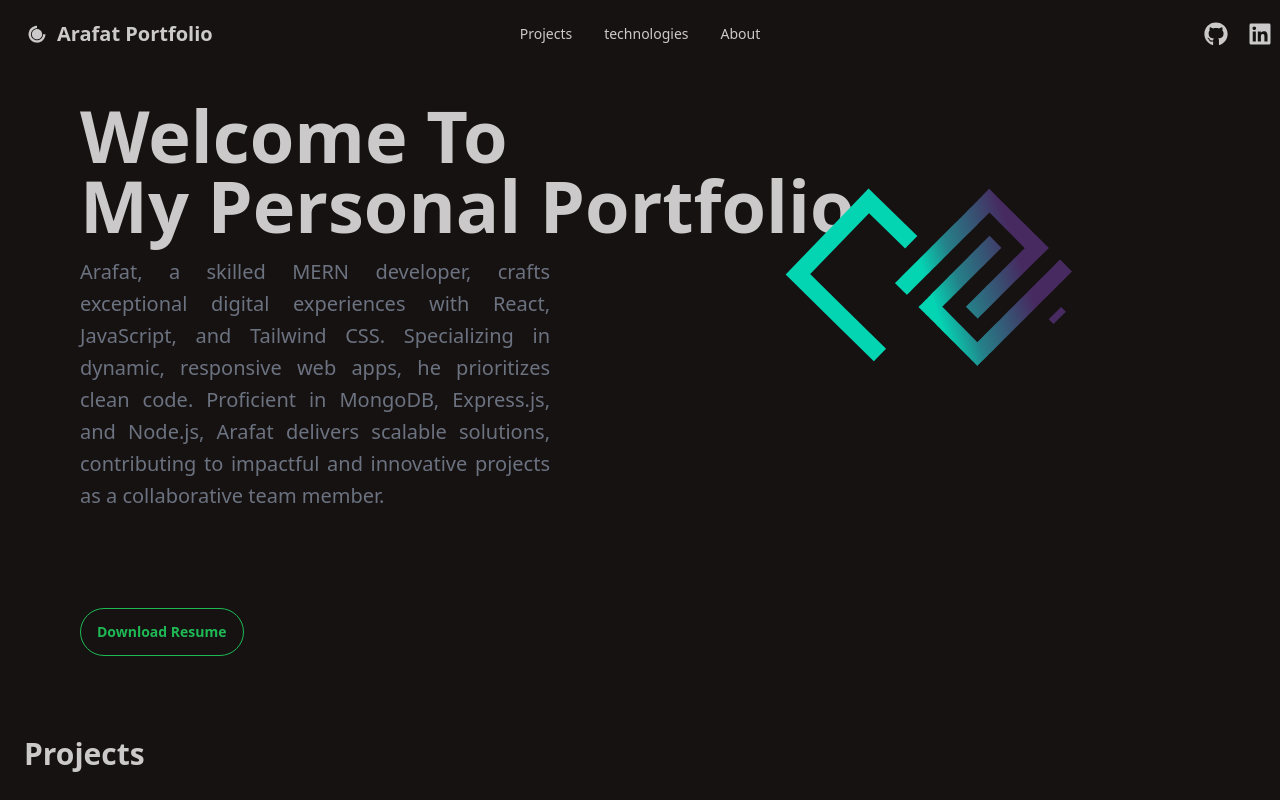
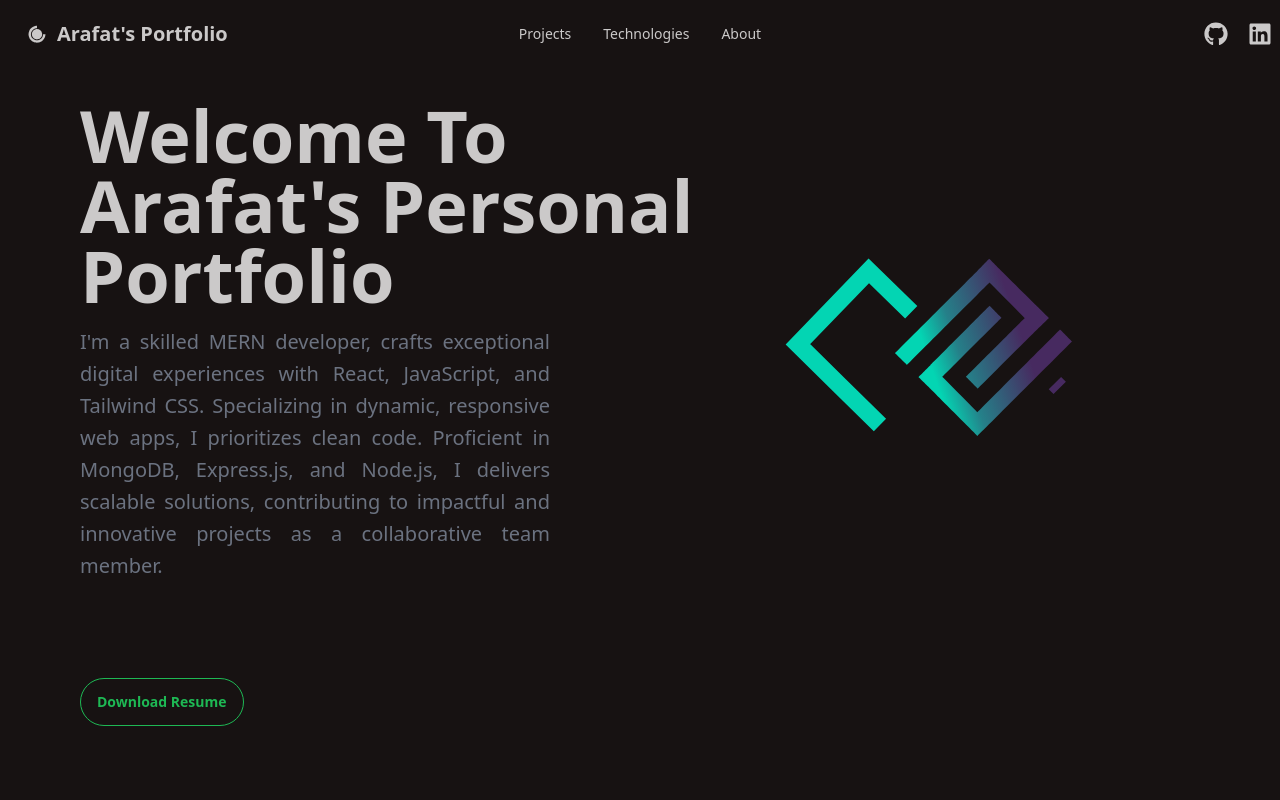
Before and after one commit to arafatah/arafat-portfolio-client, a React (Vite) app: page / in a window 1280 px wide. Shown: the top 800 px of the page. Built offline with nearby package versions, Linux system fonts and the light colour scheme.

Commit message:
react-scroll added, and last commit

```diff
--- a/index.html
+++ b/index.html
@@ -2,9 +2,9 @@
 <html lang="en " data-theme="forest">
   <head>
     <meta charset="UTF-8" />
-    <link rel="icon" type="image/svg+xml" href="/vite.svg" />
+    <link rel="icon" type="image" href="https://i.ibb.co/bsrQTjM/letter-9210865.png" />
     <meta name="viewport" content="width=device-width, initial-scale=1.0" />
-    <title>Vite + React</title>
+    <title>ARAFAT | Home</title>
   </head>
   <body>
     <div id="root"></div>
--- a/package.json
+++ b/package.json
@@ -17,6 +17,7 @@
     "react-dom": "^18.2.0",
     "react-icons": "^4.12.0",
     "react-router-dom": "^6.20.1",
+    "react-scroll": "^1.9.0",
     "sort-by": "^1.2.0"
   },
   "devDependencies": {
--- a/src/Components/AboutMe/AboutMe.jsx
+++ b/src/Components/AboutMe/AboutMe.jsx
@@ -1,6 +1,6 @@
 const AboutMe = () => {
     return (
-      <div className="max-w-screen-xl mx-auto p-6 mt-10">
+      <div id="about" className="max-w-screen-xl mx-auto p-6 mt-10">
         <div className="mb-8">
           <h2 className="text-3xl font-bold mb-4">About Me</h2>
           <p className="text-lg text-gray-600 mb-4">
--- a/src/Components/Hero/Hero.jsx
+++ b/src/Components/Hero/Hero.jsx
@@ -7,15 +7,15 @@ const Hero = () => {
       <Container>
         <div className="font-semibold text-6xl md:text-7xl sm:text-2xl leading-[72px] md:leading-[70px] sm:leading-[40px] max-w-full md:max-w-4xl bg-[linear-gradient(121.57deg, #FFFFFF 18.77%, rgba(255, 255, 255, 0.66) 60.15%)] bg-clip-text mb-16 md:mb-4 md:mt-8 sm:mb-8">
           Welcome To <br />
-          My Personal Portfolio
+          Arafat's Personal Portfolio
         </div>
         <div className="flex">
           <div className="">
             <p className="max-w-4xl text-base text-justify lg:text-lg xl:text-xl leading-6 lg:leading-8 xl:leading-8 font-light pb-3.6rem lg:pb-24 sm:pb-16 text-gray-500">
-              Arafat, a skilled MERN developer, crafts exceptional digital
+              I'm a skilled MERN developer, crafts exceptional digital
               experiences with React, JavaScript, and Tailwind CSS. Specializing
-              in dynamic, responsive web apps, he prioritizes clean code.
-              Proficient in MongoDB, Express.js, and Node.js, Arafat delivers
+              in dynamic, responsive web apps, I prioritizes clean code.
+              Proficient in MongoDB, Express.js, and Node.js, I delivers
               scalable solutions, contributing to impactful and innovative
               projects as a collaborative team member.
             </p>
--- a/src/Components/Navbar/Navbar.jsx
+++ b/src/Components/Navbar/Navbar.jsx
@@ -1,19 +1,24 @@
-import React from "react";
 import { DiCssdeck } from "react-icons/di";
 import { FaGithub, FaLinkedin } from "react-icons/fa";
 import { Link } from "react-router-dom";
-
+import { Link as ScrollLink, animateScroll as scroll } from "react-scroll";
 const Navbar = () => {
   const NavLink = (
     <>
       <li>
-        <Link>Projects</Link>
+        <ScrollLink to="projects" spy={true} smooth={true} duration={500}>
+          Projects
+        </ScrollLink>
       </li>
       <li>
-        <Link>technologies</Link>
+        <ScrollLink to="technologies" spy={true} smooth={true} duration={500}>
+          Technologies
+        </ScrollLink>
       </li>
       <li>
-        <Link>About</Link>
+        <ScrollLink to="about" spy={true} smooth={true} duration={500}>
+          About
+        </ScrollLink>
       </li>
     </>
   );
@@ -44,19 +49,24 @@ const Navbar = () => {
             {NavLink}
           </ul>
         </div>
-        <a className="btn btn-ghost text-xl">
-          < DiCssdeck  className="text-2xl"/> <span>Arafat Portfolio</span>
+        <a href="/" className="btn btn-ghost text-xl">
+          <DiCssdeck className="text-2xl" /> <span>Arafat's Portfolio</span>
         </a>
       </div>
       <div className="navbar-center hidden lg:flex">
         <ul className="menu menu-horizontal px-1">{NavLink}</ul>
       </div>
       <div className="navbar-end">
-        <div className="flex gap-5">
-            <a className="text-2xl" href="https://github.com/arafatah"><FaGithub /></a>
-            <a className="text-2xl" href="https://www.linkedin.com/in/md-arafat-howlader-688a39183/"><FaLinkedin /></a>
-
-
+        <div className="flex gap-5 z-10">
+          <Link to='https://github.com/arafatah' className="text-2xl">
+            <FaGithub />
+          </Link>
+          <a
+            className="text-2xl"
+            href="https://www.linkedin.com/in/md-arafat-howlader-688a39183"
+          >
+            <FaLinkedin />
+          </a>
         </div>
       </div>
     </div>
--- a/src/Components/Projects/Projects.jsx
+++ b/src/Components/Projects/Projects.jsx
@@ -65,7 +65,7 @@ const Projects = () => {
     },
   ];
   return (
-    <div className="max-w-screen-xl mx-auto p-6 mt-14">
+    <div id="projects" className="max-w-screen-xl mx-auto p-6 mt-14">
     <div className="text-3xl font-bold mb-8">Projects</div>
     <div className="grid grid-cols-1 sm:grid-cols-2 md:grid-cols-3 lg:grid-cols-2 gap-2">
       {projects.map((project, index) => (
--- a/src/Components/Technologies/Technologies.jsx
+++ b/src/Components/Technologies/Technologies.jsx
@@ -3,7 +3,7 @@ import { MdOutlineDesignServices } from "react-icons/md";
 
 const Technologies = () => {
     return (
-        <div className="max-w-screen-xl mx-auto p-6 mt-10">
+        <div id="technologies" className="max-w-screen-xl mx-auto p-6 mt-10">
             <div className="">
                 <h1 className="text-3xl font-bold mb-4">Technologies</h1>
                 <p className="text-lg text-gray-500">
```
Also changed, not shown: 1 other file (tests, documents, lock files or other folders).
